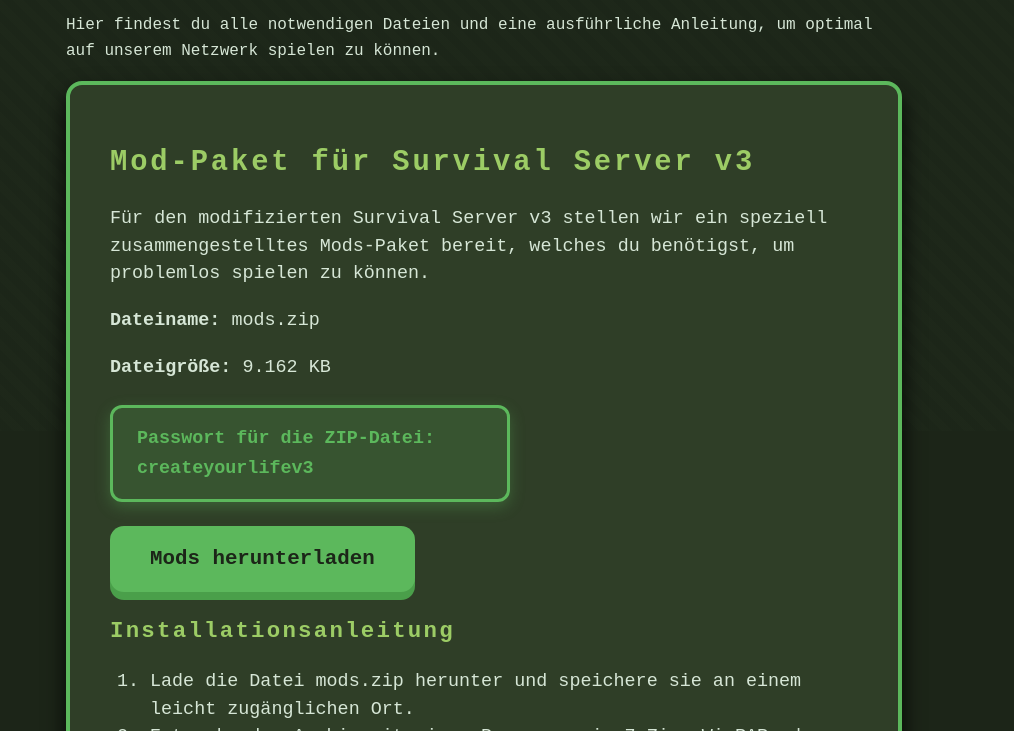
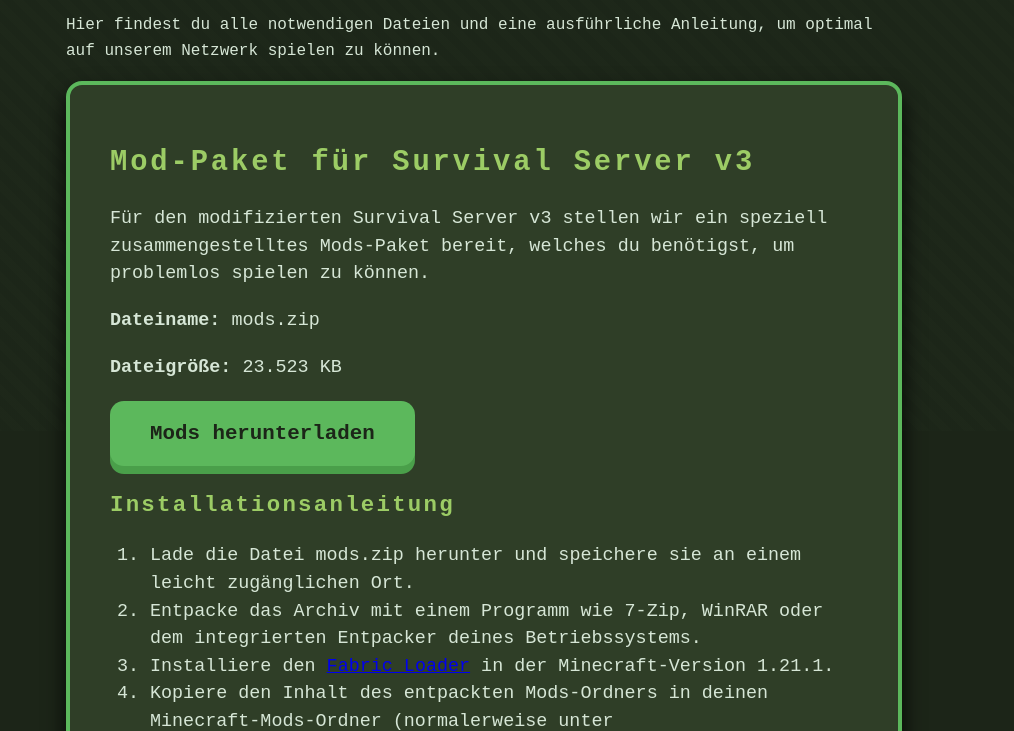
Before and after one commit to alexgamingstudio/Createyourlife, a plain HTML site: page downloads.html in a window 1280 px wide. Shown: the part 369-1100 px from the top of the page, without its empty margins (156-1170 px from the left). Drawn offline with Linux system fonts and the light colour scheme; a web font is replaced by a local one.

Commit message:
Update downloads.html

```diff
--- a/downloads.html
+++ b/downloads.html
@@ -30,14 +30,10 @@
       <h2 id="download-mods">Mod-Paket für Survival Server v3</h2>
       <p>Für den modifizierten Survival Server v3 stellen wir ein speziell zusammengestelltes Mods-Paket bereit, welches du benötigst, um problemlos spielen zu können.</p>
       <p><strong>Dateiname:</strong> <code>mods.zip</code></p>
-      <p><strong>Dateigröße:</strong> 9.162 KB</p>
+      <p><strong>Dateigröße:</strong> 23.523 KB</p>
 
-      <!-- Passwort-Info -->
-      <div class="password-info" tabindex="0" aria-label="Passwort für ZIP-Datei">
-        Passwort für die ZIP-Datei: <strong>createyourlifev3</strong>
-      </div>
 
-      <a href="downloads/mods.zip" download class="btn-download" aria-label="Mods Paket herunterladen" role="button" tabindex="0">Mods herunterladen</a>
+      <a href="download/mods.zip" download class="btn-download" aria-label="Mods Paket herunterladen" role="button" tabindex="0">Mods herunterladen</a>
 
       <h3>Installationsanleitung</h3>
       <ol>
@@ -58,4 +54,5 @@
 </footer>
 
 </body>
+
 </html>
```
